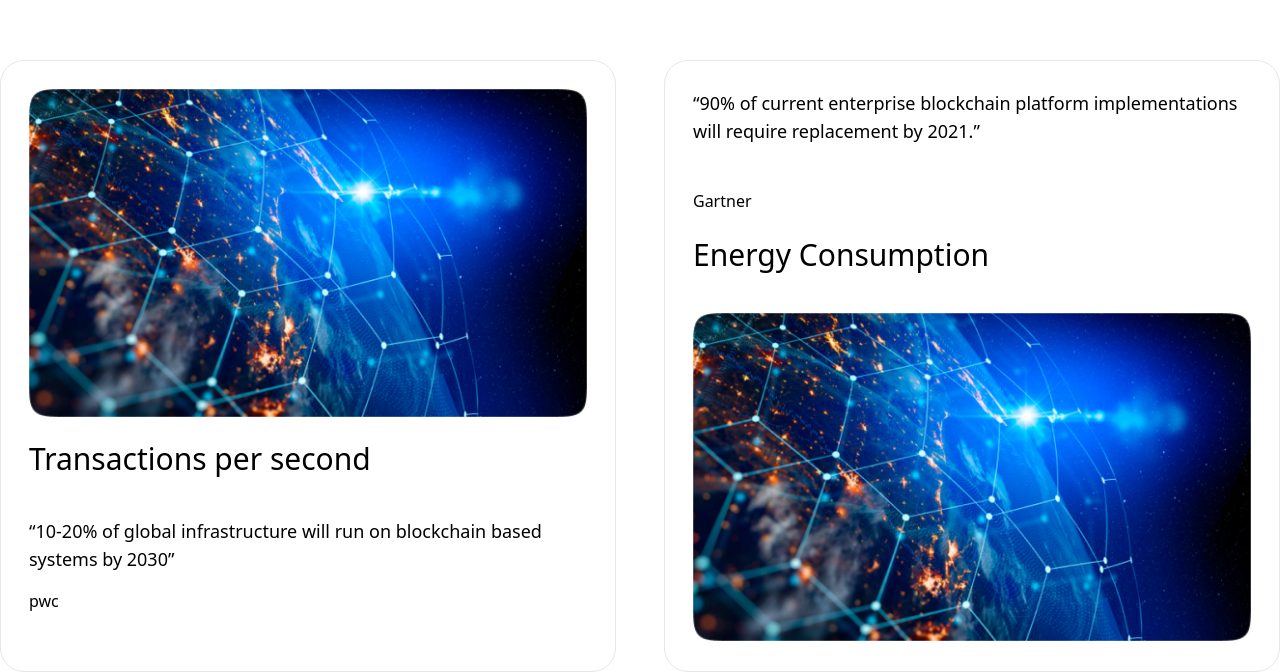
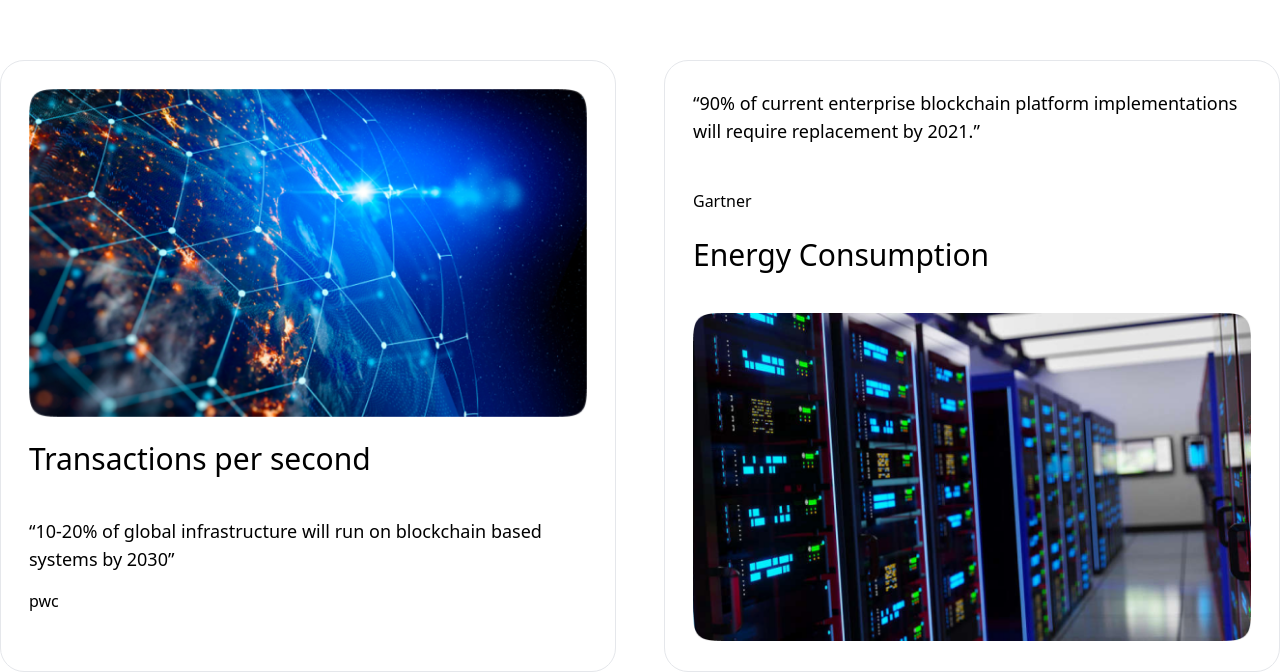
Before and after one commit to jahidhasan136/detox-project, a React (Vite) app: page / in a window 1280 px wide. Shown: the part 1020-1692 px from the top of the page. Built offline with nearby package versions, Linux system fonts and the light colour scheme.

Commit message:
card section

```diff
--- a/src/Pages/Home/BlockchainPlatform/BlockchainPlatform.jsx
+++ b/src/Pages/Home/BlockchainPlatform/BlockchainPlatform.jsx
@@ -14,7 +14,7 @@ const BlockchainPlatform = () => {
                 <p className='text-lg mb-4'>“90% of current enterprise blockchain platform implementations will require replacement by 2021.”</p>
                 <h2 className='mt-11'>Gartner</h2>
                 <h2 className='text-3xl mb-10 mt-6 mt-10'>Energy Consumption</h2>
-                <img className='mt-6' src={transaction} alt="" />
+                <img className='mt-6' src={energy} alt="" />
             </div>
         </div>
     );
```
